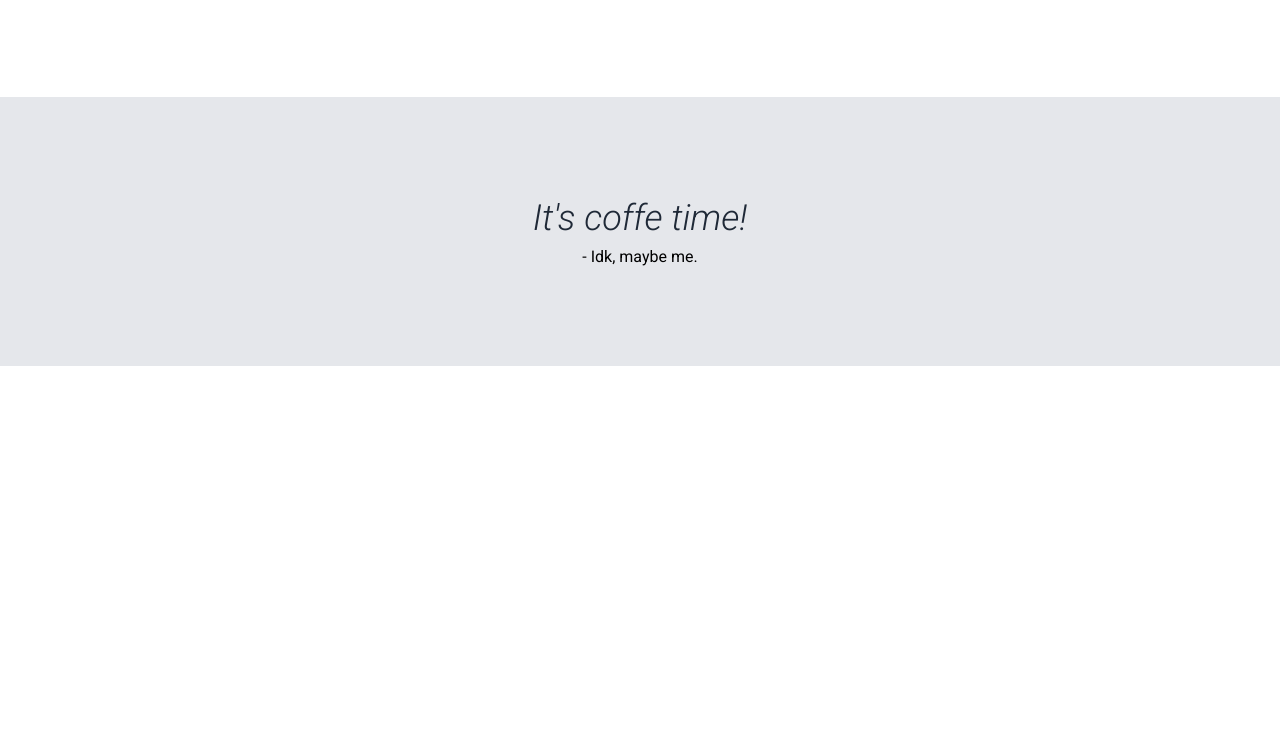
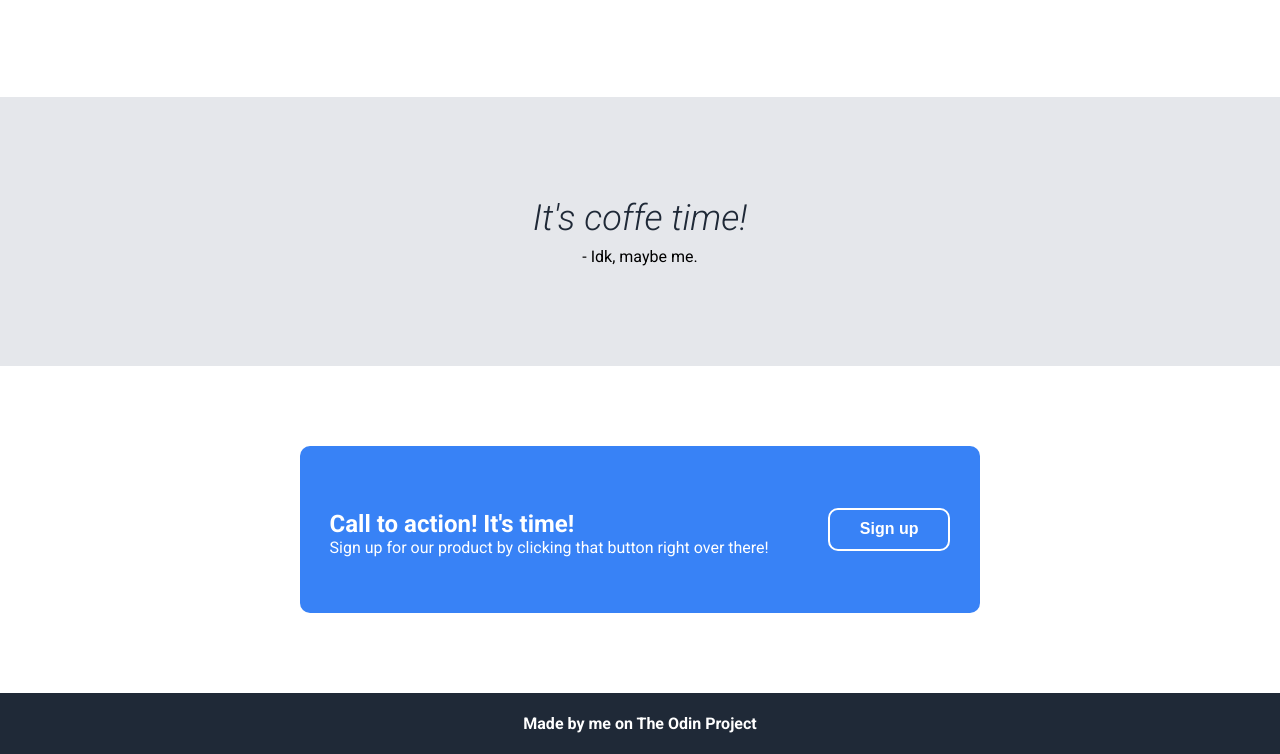
Before and after one commit to nelsondbarros/odin-landing-page, a plain HTML site: page index.html in a window 1280 px wide. Shown: the part 840-1594 px from the top of the page. Before the commit the page ends 1206 px from the top, so only its background shows below. Drawn offline with Linux system fonts and the light colour scheme.

Commit message:
mostly finished

```diff
--- a/index.html
+++ b/index.html
@@ -56,5 +56,17 @@
             - Idk, maybe me.
         </div>
     </div>
+    <div class="call-to-action">
+        <div class="call-text">
+            <h3>Call to action! It's time!<br></h3>
+            <p>Sign up for our product by clicking that button right over there!</p>
+        </div>
+        <div class="call-button">
+            <button type="button" class="button">Sign up</button>
+        </div>
+    </div>
+    <div class="footer">
+        <h4>Made by me on The Odin Project</h4>
+    </div>
 </body>
 </html>
--- a/styles.css
+++ b/styles.css
@@ -55,6 +55,7 @@ nav {
 
 p {
     margin-top: 0;
+    color: white;
 }
 
 .button {
@@ -113,3 +114,35 @@ p {
     margin-top: 50px;
     padding-top: 5;
 }
+
+.call-to-action {
+    display: flex;
+    justify-content: space-around;
+    background-color: #3882f6;
+    margin: 80px 300px 80px 300px;
+    padding: 40px 0 40px 0;
+    border-radius: 10px;
+
+}
+
+h3 {
+    font-size: 24px;
+    color: white;
+    font-weight: 700;
+    margin-bottom: 0;
+}
+
+.call-button {
+    margin: 22px 0 22px 0;
+    border: 2px solid white;
+    border-radius: 10px;
+}
+
+.footer {
+    background-color: #1F2937;
+    display: flex;
+    justify-content: center;
+    align-items: center;
+    color: white;
+    font-weight: 300;
+}
```
